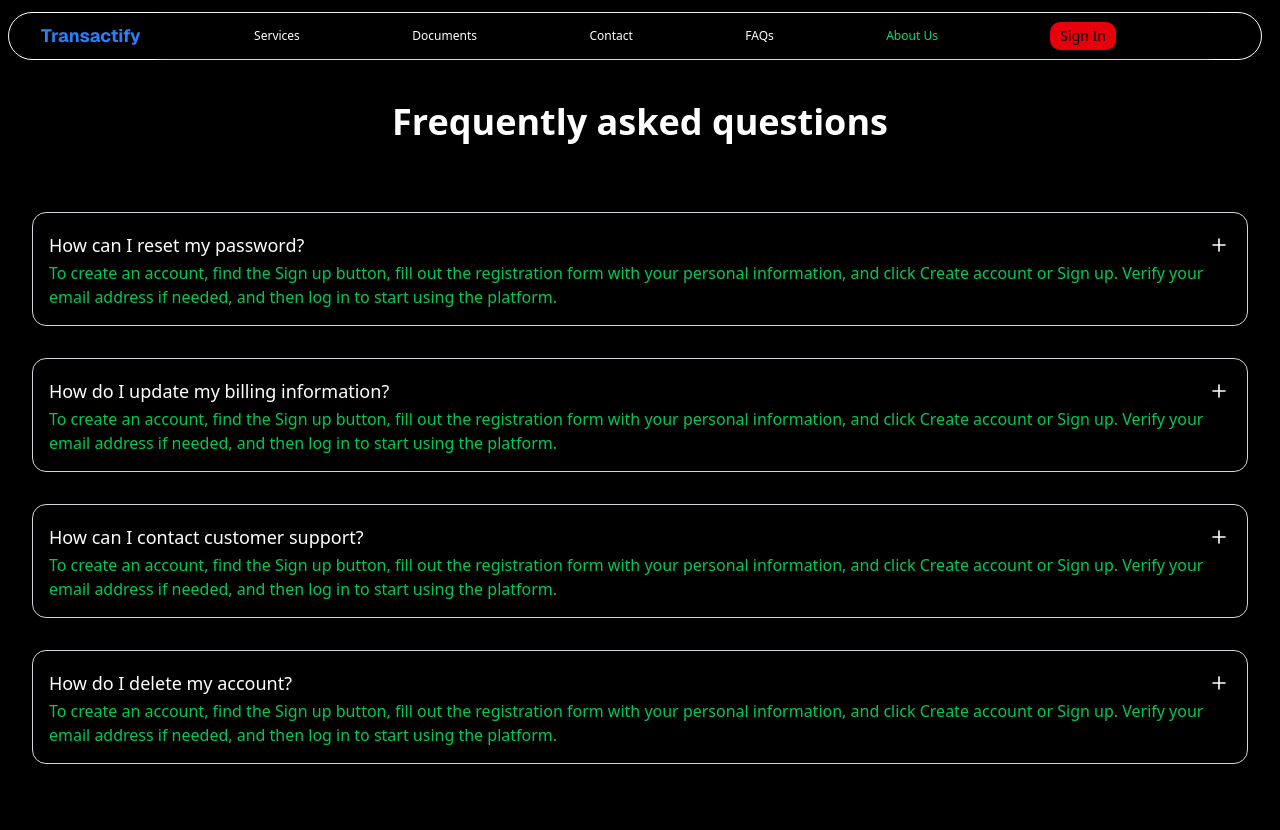
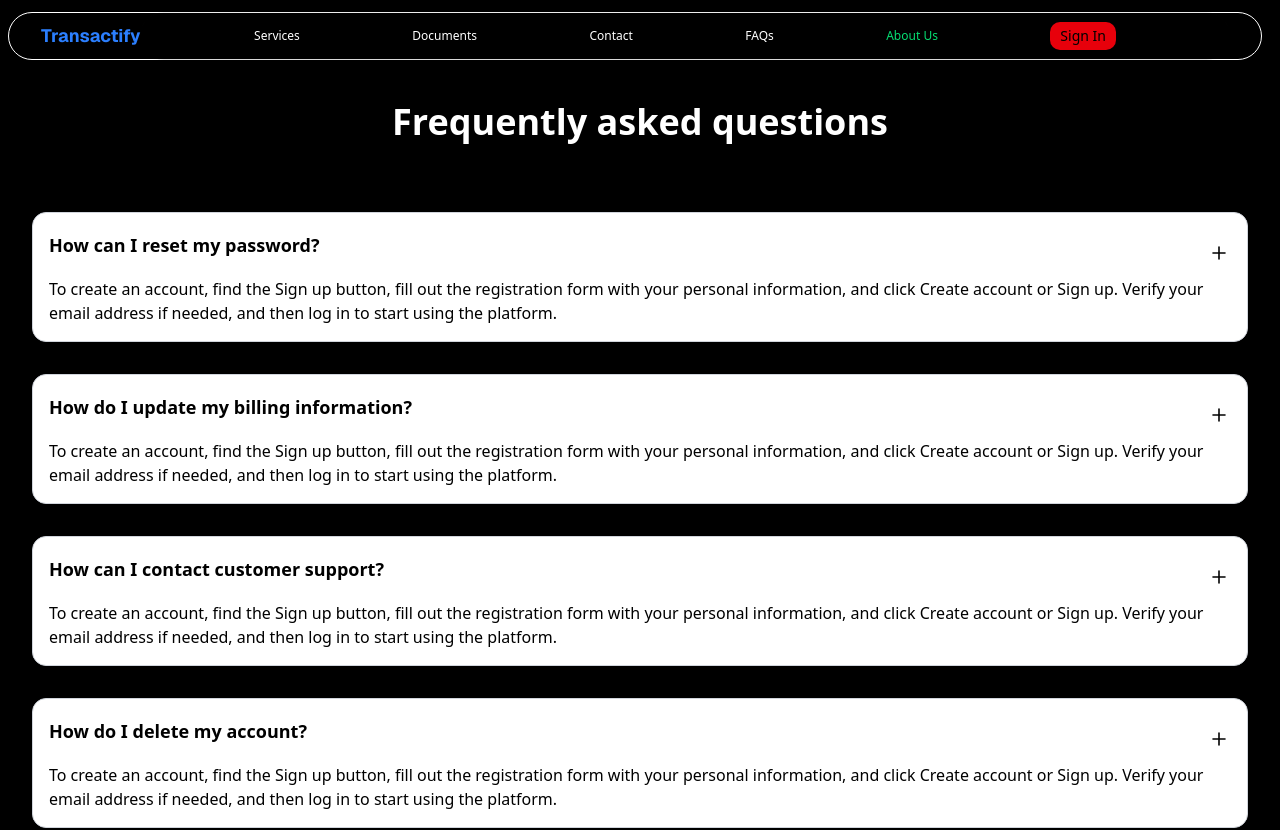
Before and after one commit to Webdev-Ishan/transactify, a Next.js app: page /FAQ in a window 1280 px wide. Shown: the top 830 px of the page. Built offline with nearby package versions, Linux system fonts and the light colour scheme; no server answers.

Commit message:
The FAQ page is modified

```diff
--- a/app/FAQ/page.tsx
+++ b/app/FAQ/page.tsx
@@ -15,16 +15,16 @@ function page() {
         </div>
         <div className="accordion-group" data-accordion="default-accordion">
           <div
-            className="accordion border border-solid border-gray-300 p-4 rounded-xl transition duration-500 accordion-active:bg-indigo-50 accordion-active:border-indigo-600 mb-8 lg:p-4 active"
+            className="accordion bg-white border border-solid border-gray-300 p-4 rounded-xl transition duration-500 accordion-active:bg-indigo-50 accordion-active:border-indigo-600 mb-8 lg:p-4 active"
             id="basic-heading-one-with-icon"
           >
             <button
-              className="accordion-toggle group inline-flex items-center justify-between text-left text-lg font-normal leading-8 text-white w-full transition duration-500 hover:text-indigo-600 accordion-active:font-medium accordion-active:text-indigo-600"
+              className="accordion-toggle group inline-flex items-center justify-between text-left text-lg font-normal leading-8 text-black w-full transition duration-500 hover:text-indigo-600 accordion-active:font-medium accordion-active:text-indigo-600"
               aria-controls="basic-collapse-one-with-icon"
             >
-              <h5>How can I reset my password?</h5>
+              <h5 className='font-bold mb-4'>How can I reset my password?</h5>
               <svg
-                className="w-6 h-6 text-white transition duration-500 block accordion-active:text-indigo-600 accordion-active:hidden group-hover:text-indigo-600 origin-center"
+                className="w-6 h-6 text-black transition duration-500 block accordion-active:text-indigo-600 accordion-active:hidden group-hover:text-indigo-600 origin-center"
                 viewBox="0 0 24 24"
                 fill="none"
                 xmlns="http://www.w3.org/2000/svg"
@@ -38,7 +38,7 @@ function page() {
                 ></path>
               </svg>
               <svg
-                className="w-6 h-6 text-white transition duration-500 hidden accordion-active:text-indigo-600 accordion-active:block group-hover:text-indigo-600"
+                className="w-6 h-6 text-black transition duration-500 hidden accordion-active:text-indigo-600 accordion-active:block group-hover:text-indigo-600"
                 viewBox="0 0 24 24"
                 fill="none"
                 xmlns="http://www.w3.org/2000/svg"
@@ -58,7 +58,7 @@ function page() {
               aria-labelledby="basic-heading-one"
               style={{maxHeight: "250px"}}
             >
-              <p className="text-base text-green-500 font-normal leading-6">
+              <p className="text-base text-black font-normal leading-6">
                 To create an account, find the Sign up
                 button, fill out the registration form with your personal
                 information, and click Create account or Sign up. Verify
@@ -68,16 +68,16 @@ function page() {
             </div>
           </div>
           <div
-            className="accordion border border-solid border-gray-300 p-4 rounded-xl accordion-active:bg-indigo-50 accordion-active:border-indigo-600 mb-8 lg:p-4"
+            className="accordion border bg-white border-solid border-gray-300 p-4 rounded-xl accordion-active:bg-indigo-50 accordion-active:border-indigo-600 mb-8 lg:p-4"
             id="basic-heading-two-with-icon"
           >
             <button
-              className="accordion-toggle group inline-flex items-center justify-between text-left text-lg font-normal leading-8 text-white w-full transition duration-500 hover:text-indigo-600 accordion-active:font-medium accordion-active:text-indigo-600"
+              className="accordion-toggle group inline-flex items-center justify-between text-left text-lg font-normal leading-8 text-black w-full transition duration-500 hover:text-indigo-600 accordion-active:font-medium accordion-active:text-indigo-600"
               aria-controls="basic-collapse-two-with-icon"
             >
-              <h5>How do I update my billing information?</h5>
+              <h5 className='font-bold mb-4'>How do I update my billing information?</h5>
               <svg
-                className="w-6 h-6 text-white transition duration-500 block accordion-active:text-indigo-600 accordion-active:hidden group-hover:text-indigo-600"
+                className="w-6 h-6 text-black transition duration-500 block accordion-active:text-indigo-600 accordion-active:hidden group-hover:text-indigo-600"
                 viewBox="0 0 24 24"
                 fill="none"
                 xmlns="http://www.w3.org/2000/svg"
@@ -91,7 +91,7 @@ function page() {
                 ></path>
               </svg>
               <svg
-                className="w-6 h-6 text-white transition duration-500 hidden accordion-active:text-indigo-600 accordion-active:block group-hover:text-indigo-600"
+                className="w-6 h-6 text-black transition duration-500 hidden accordion-active:text-indigo-600 accordion-active:block group-hover:text-indigo-600"
                 viewBox="0 0 24 24"
                 fill="none"
                 xmlns="http://www.w3.org/2000/svg"
@@ -110,7 +110,7 @@ function page() {
               className="accordion-content w-full overflow-hidden pr-4"
               aria-labelledby="basic-heading-two"
             >
-              <p className="text-base text-green-500  font-normal leading-6">
+              <p className="text-base text-black  font-normal leading-6">
                To create an account, find the Sign up
                 button, fill out the registration form with your personal
                 information, and click Create account or Sign up. Verify
@@ -120,16 +120,16 @@ function page() {
             </div>
           </div>
           <div
-            className="accordion border border-solid border-gray-300 p-4 rounded-xl accordion-active:bg-indigo-50 accordion-active:border-indigo-600 mb-8 lg:p-4"
+            className="accordion bg-white border border-solid border-gray-300 p-4 rounded-xl accordion-active:bg-indigo-50 accordion-active:border-indigo-600 mb-8 lg:p-4"
             id="basic-heading-three-with-icon"
           >
             <button
-              className="accordion-toggle group inline-flex items-center justify-between text-left text-lg font-normal leading-8 text-white w-full transition duration-500 hover:text-indigo-600 accordion-active:font-medium accordion-active:text-indigo-600"
+              className="accordion-toggle group inline-flex items-center justify-between text-left text-lg font-normal leading-8 text-black w-full transition duration-500 hover:text-indigo-600 accordion-active:font-medium accordion-active:text-indigo-600"
               aria-controls="basic-collapse-three-with-icon"
             >
-              <h5>How can I contact customer support?</h5>
+              <h5 className='font-bold mb-4'>How can I contact customer support?</h5>
               <svg
-                className="w-6 h-6 text-white transition duration-500 block accordion-active:text-indigo-600 accordion-active:hidden group-hover:text-indigo-600"
+                className="w-6 h-6 text-black transition duration-500 block accordion-active:text-indigo-600 accordion-active:hidden group-hover:text-indigo-600"
                 viewBox="0 0 24 24"
                 fill="none"
                 xmlns="http://www.w3.org/2000/svg"
@@ -143,7 +143,7 @@ function page() {
                 ></path>
               </svg>
               <svg
-                className="w-6 h-6 text-white transition duration-500 hidden accordion-active:text-indigo-600 accordion-active:block group-hover:text-indigo-600"
+                className="w-6 h-6 text-black transition duration-500 hidden accordion-active:text-indigo-600 accordion-active:block group-hover:text-indigo-600"
                 viewBox="0 0 24 24"
                 fill="none"
                 xmlns="http://www.w3.org/2000/svg"
@@ -162,7 +162,7 @@ function page() {
               className="accordion-content w-full overflow-hidden pr-4"
               aria-labelledby="basic-heading-three"
             >
-              <p className="text-base text-green-500  font-normal leading-6">
+              <p className="text-base text-black  font-normal leading-6">
                 To create an account, find the Sign up
                 button, fill out the registration form with your personal
                 information, and click Create account or Sign up. Verify
@@ -172,16 +172,16 @@ function page() {
             </div>
           </div>
           <div
-            className="accordion border border-solid border-gray-300 p-4 rounded-xl accordion-active:bg-indigo-50 accordion-active:border-indigo-600 mb-8 lg:p-4"
+            className="accordion bg-white border border-solid border-gray-300 p-4 rounded-xl accordion-active:bg-indigo-50 accordion-active:border-indigo-600 mb-8 lg:p-4"
             id="basic-heading-three-with-icon"
           >
             <button
-              className="accordion-toggle group inline-flex items-center justify-between text-left text-lg font-normal leading-8 text-white w-full transition duration-500 hover:text-indigo-600 accordion-active:font-medium accordion-active:text-indigo-600"
+              className="accordion-toggle group inline-flex items-center justify-between text-left text-lg font-normal leading-8 text-black w-full transition duration-500 hover:text-indigo-600 accordion-active:font-medium accordion-active:text-indigo-600"
               aria-controls="basic-collapse-three-with-icon"
             >
-              <h5>How do I delete my account?</h5>
+              <h5 className='font-bold mb-4'>How do I delete my account?</h5>
               <svg
-                className="w-6 h-6 text-white transition duration-500 block accordion-active:text-indigo-600 accordion-active:hidden group-hover:text-indigo-600"
+                className="w-6 h-6 text-black transition duration-500 block accordion-active:text-indigo-600 accordion-active:hidden group-hover:text-indigo-600"
                 viewBox="0 0 24 24"
                 fill="none"
                 xmlns="http://www.w3.org/2000/svg"
@@ -195,7 +195,7 @@ function page() {
                 ></path>
               </svg>
               <svg
-                className="w-6 h-6 text-white transition duration-500 hidden accordion-active:text-indigo-600 accordion-active:block group-hover:text-indigo-600"
+                className="w-6 h-6 text-black transition duration-500 hidden accordion-active:text-indigo-600 accordion-active:block group-hover:text-indigo-600"
                 viewBox="0 0 24 24"
                 fill="none"
                 xmlns="http://www.w3.org/2000/svg"
@@ -215,7 +215,7 @@ function page() {
               aria-labelledby="basic-heading-three"
 
             >
-              <p className="text-base text-green-500  font-normal leading-6">
+              <p className="text-base text-black  font-normal leading-6">
                To create an account, find the Sign up
                 button, fill out the registration form with your personal
                 information, and click Create account or Sign up. Verify
--- a/components/Footer.tsx
+++ b/components/Footer.tsx
@@ -4,7 +4,7 @@ import React from "react";
 function Footer() {
   return (
     <div className="bg-black">
-      <footer className="w-full py-28 px-36 ">
+      <footer className="w-full py-12 px-36 ">
         <div className="mx-auto max-w-7xl px-4 sm:px-6 lg:px-8">
           <div className="max-w-3xl mx-auto">
             <div className="w-full flex justify-center items-center pr-2 mr-2 text-center">
```
